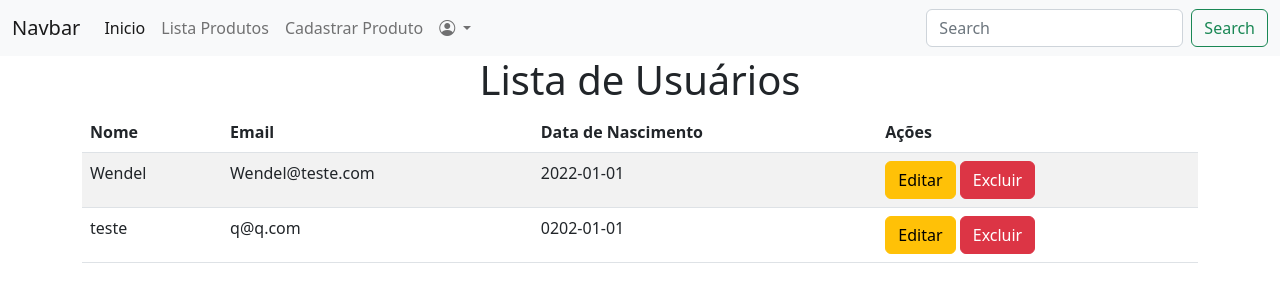
After one commit to wendel-sa/ProjetoTurmaNoite2, a PHP site: page /usuarios/listaUser.php in a window 1280 px wide. The commit adds this page. Shown: the top 302 px of the page. Run offline with PHP 8.4, Linux system fonts and the light colour scheme; data comes from the database, SQL or seed files in the repository; some libraries are stand-ins or nearby versions.

Commit message:
cadastro usuario 1

```diff
--- a/componentes/header.php
+++ b/componentes/header.php
@@ -1,11 +1,14 @@
 <!doctype html>
 <html lang="pt-br">
+
 <head>
   <meta charset="utf-8">
   <meta name="viewport" content="width=device-width, initial-scale=1">
   <title>Bootstrap demo</title>
   <link href="https://cdn.jsdelivr.net/npm/bootstrap@5.2.1/dist/css/bootstrap.min.css" rel="stylesheet" integrity="sha384-iYQeCzEYFbKjA/T2uDLTpkwGzCiq6soy8tYaI1GyVh/UjpbCx/TYkiZhlZB6+fzT" crossorigin="anonymous">
+  <link rel="stylesheet" href="https://cdn.jsdelivr.net/npm/bootstrap-icons@1.9.1/font/bootstrap-icons.css">
 </head>
+
 <body>
 
   <nav class="navbar navbar-expand-lg bg-light">
@@ -17,25 +20,25 @@
       <div class="collapse navbar-collapse" id="navbarSupportedContent">
         <ul class="navbar-nav me-auto mb-2 mb-lg-0">
           <li class="nav-item">
-          <a class="nav-link active" aria-current="page" href="#">Home</a>
+            <a class="nav-link active" aria-current="page" href="../index.php">Inicio</a>
           </li>
           <li class="nav-item">
-          <a class="nav-link" href="#">Link</a>
+            <a class="nav-link" href="../produtos/listaprodutos.php">Lista Produtos</a>
+          </li>
+          <li class="nav-item">
+            <a class="nav-link" href="../produtos/cadastro.php" >Cadastrar Produto</a>
           </li>
           <li class="nav-item dropdown">
             <a class="nav-link dropdown-toggle" href="#" role="button" data-bs-toggle="dropdown" aria-expanded="false">
-            Dropdown
+              <i class="bi bi-person-circle"></i>
             </a>
             <ul class="dropdown-menu">
-            <li><a class="dropdown-item" href="#">Action</a></li>
-            <li><a class="dropdown-item" href="#">Another action</a></li>
-            <li><hr class="dropdown-divider"></li>
-            <li><a class="dropdown-item" href="#">Something else here</a></li>
+              <li><a class="dropdown-item" href="#">Login</a></li>
+              <li><a class="dropdown-item" href="../usuarios/cadastro.php">Cadastro</a></li>
+
             </ul>
           </li>
-        <li class="nav-item">
-          <a class="nav-link disabled">Disabled</a>
-        </li>
+
         </ul>
         <form class="d-flex" role="search">
           <input class="form-control me-2" type="search" placeholder="Search" aria-label="Search">
--- a/conexao.php
+++ b/conexao.php
@@ -1,5 +1,5 @@
 <?php
-$dbname = "bancodedados.db";
+$dbname = "../bancodedados.db";
 $db = new SQLite3($dbname);
 
 // criando a tabela no banco de dados de produtos
@@ -15,4 +15,16 @@ imagem TEXT
 )";
 
 $db->exec($TabelaProdutos);
+
+// criando a tabela no banco de dados de usuarios
+$TabelaUsuarios =
+"CREATE TABLE IF NOT EXISTS usuarios(
+id INTEGER PRIMARY KEY AUTOINCREMENT,
+nome TEXT,
+email TEXT,
+data_nascimento TEXT,
+senha TEXT
+)";
+
+$db->exec($TabelaUsuarios);
 ?>
--- /dev/null
+++ b/usuarios/listaUser.php
@@ -0,0 +1,60 @@
+<?php
+//arquivo com uma lista de usuarios cadastrados no banco de dados
+//incluir o arquivo de conexao com o banco de dados
+include "../conexao.php";
+
+//criar a query de selecao
+$selecionar = "SELECT * FROM usuarios";
+
+//executar a query
+$resultado = $db->query($selecionar);
+
+//incluir o arquivo de componentes/header.php
+include "../componentes/header.php";
+
+?>
+
+<section>
+    <div class="container">
+        <div class="row">
+            <div class="col-12">
+                <h1 class="text-center">
+                    Lista de Usuários
+                </h1>
+            </div>
+        </div>
+        <div class="row">
+            <div class="col-12">
+                <table class="table table-striped">
+                    <thead>
+                        <tr>
+                            <th scope="col">Nome</th>
+                            <th scope="col">Email</th>
+                            <th scope="col">Data de Nascimento</th>
+                            <th scope="col">Ações</th>
+                        </tr>
+                    </thead>
+                    <tbody>
+                        <?php while($linha = $resultado->fetchArray()) { ?>
+                        <tr>
+                            <td><?php echo $linha["nome"]; ?></td>
+                            <td><?php echo $linha["email"]; ?></td>
+                            <td><?php echo $linha["data_nascimento"]; ?></td>
+                            <td>
+                                <a href="editarUser.php?id=<?php echo $linha["id"]; ?>" class="btn btn-warning">Editar</a>
+                                <a href="excluirUser.php?id=<?php echo $linha["id"]; ?>" class="btn btn-danger">Excluir</a>
+                            </td>
+                        </tr>
+                        <?php } ?>
+                    </tbody>
+                </table>
+            </div>
+        </div>
+    </div>
+
+</section>
+
+<?php
+//incluir o arquivo de componentes/footer.php
+include "../componentes/footer.php";
+?>
```
Also changed, not shown: produtos/cadastro.php (added, +68 -0 lines), usuarios/addUser.php (added, +24 -0 lines), usuarios/cadastro.php (added, +50 -0 lines), bancodedados.db (added), cadastro.php (deleted), produtos/bancodedados.db (deleted). Lines whose indentation alone changed are shown as unchanged.
